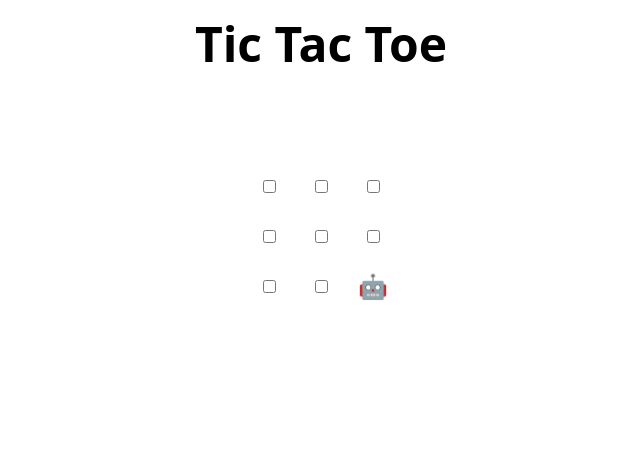
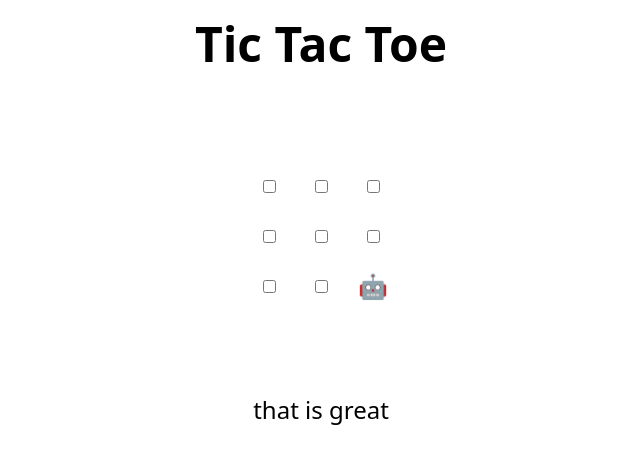
Before and after one commit to cascascashie/skills-review-pull-requests, a plain HTML site: page index.html in a window 1280 px wide. Shown: the whole page, without its empty margins (319-959 px from the left). Drawn offline with Linux system fonts and the light colour scheme.

Commit message:
Update index.html
that is nice

```diff
--- a/index.html
+++ b/index.html
@@ -48,6 +48,7 @@
 </table>
 
 <h2 hidden>Game over, refresh to play again 🧑‍💻 🤖!</h2>
+that is great
 
 <script>
   // Initialization
```
